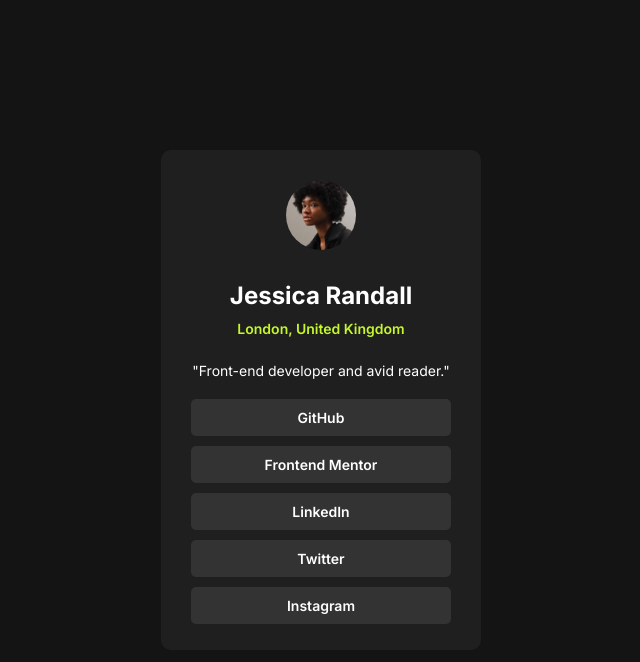
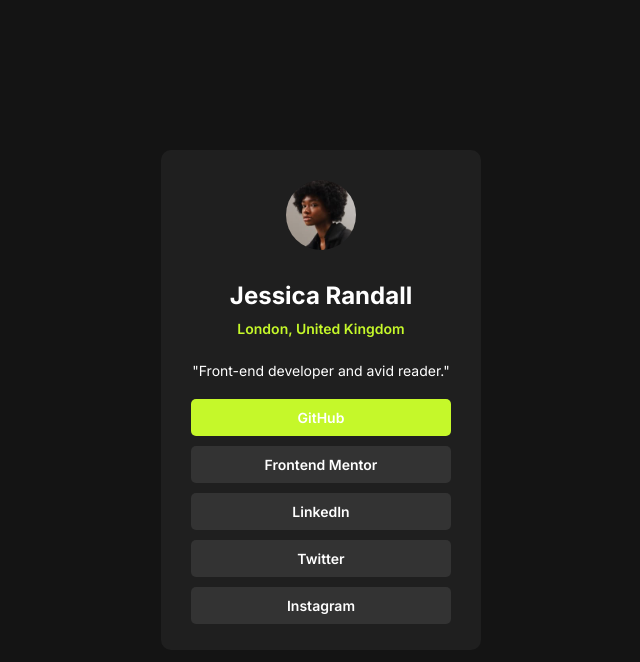
Before and after one commit to ronyshulkin/learning, a plain HTML site: page social-links-profile-main/index.html in a window 1280 px wide. In both pictures the pointer is over the link "GitHub". Shown: the whole page, without its empty margins (319-959 px from the left). Drawn offline with Linux system fonts and the light colour scheme.

Commit message:
Add hover effect for profile card links in CSS

```diff
--- a/social-links-profile-main/style.css
+++ b/social-links-profile-main/style.css
@@ -61,3 +61,6 @@
   background-color: hsl(0, 0%, 20%);
   text-decoration: none;
 }
+.profile-card-links a:hover {
+  background-color: hsl(75, 94%, 57%);
+}
```
